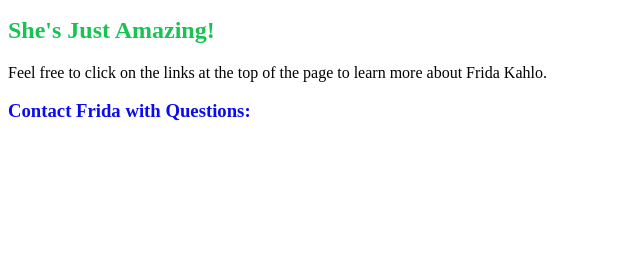
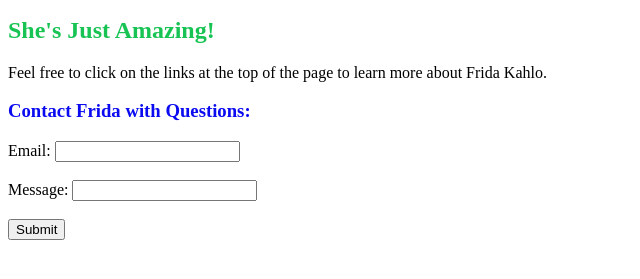
Before and after one commit to gillg8/S2-module1project, a plain HTML site: page index.html in a window 1280 px wide. Shown: the part 373-652 px from the top of the page, without its empty margins (0-640 px from the left). Drawn offline with Linux system fonts and the light colour scheme.

Commit message:
fixed page

```diff
--- a/index.html
+++ b/index.html
@@ -42,3 +42,12 @@
       <footer>
         <form action="/action_page.php" method="get">
           <h3>Contact Frida with Questions:</h3>
+          <label for="email">Email:</label>
+          <input type="text" id="email" name="email"><br><br>
+          <label for="message">Message:</label>
+          <input type="text" id="message" name="message"><br><br>
+          <input type="submit" value="Submit">
+        </form>
+    </footer>
+    </body>
+    </html>
```
